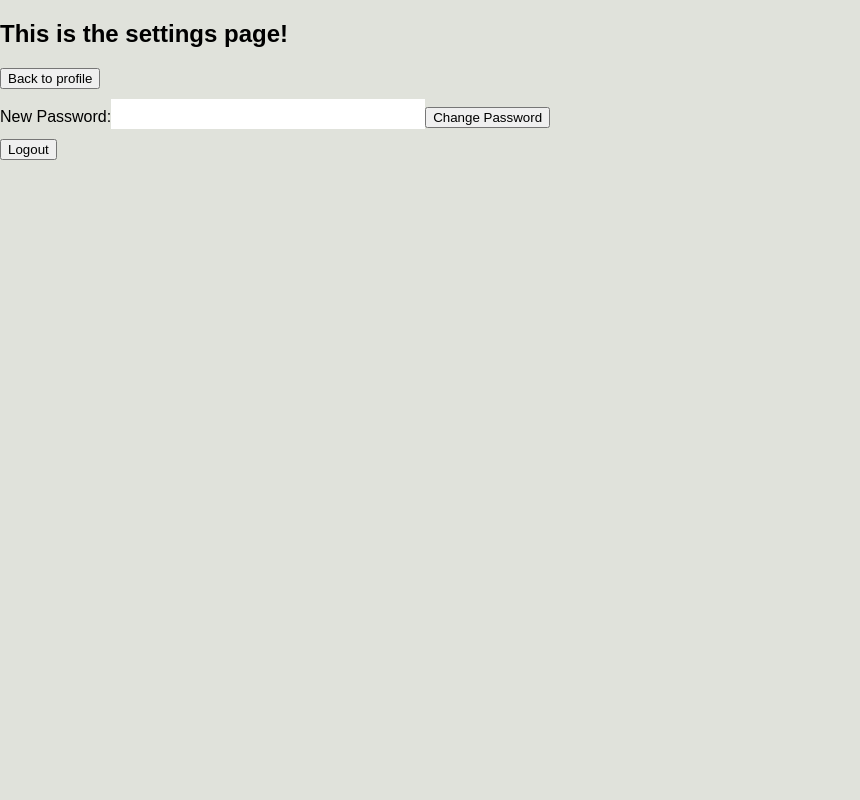
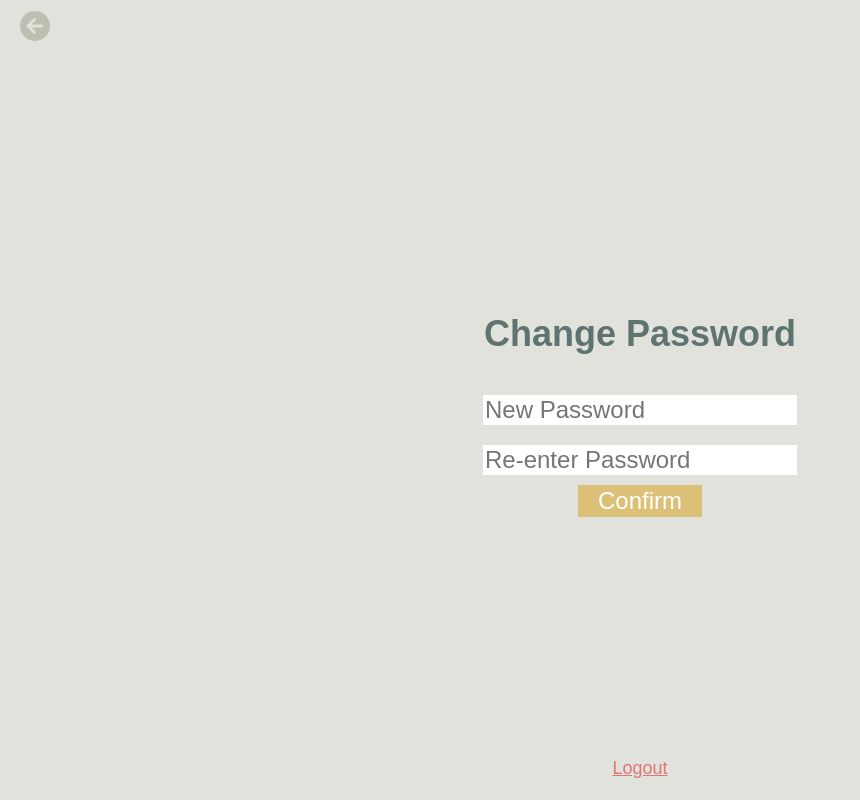
Before and after one commit to renderGUI/account-authentication, a React (Create React App) app: page /settings in a window 1280 px wide. Shown: the whole page, without its empty margins (0-860 px from the left). Built offline with nearby package versions, Linux system fonts and the light colour scheme; no server answers; sample sign-in values are in the browser's storage.

Commit message:
Add settings page styling

```diff
--- a/src/_config.scss
+++ b/src/_config.scss
@@ -13,7 +13,7 @@ $heading: #5f7470;
   text-align: center;
 }
 
-@mixin toggleFormText {
+@mixin clickableText {
   border: none;
   background-color: transparent;
   color: $contrast;
--- a/src/pages/LogIn.module.scss
+++ b/src/pages/LogIn.module.scss
@@ -18,5 +18,5 @@ input {
 }
 
 .toggleFormText {
-  @include config.toggleFormText;
+  @include config.clickableText;
 }
--- a/src/pages/Profile.js
+++ b/src/pages/Profile.js
@@ -18,7 +18,7 @@ const Profile = () => {
   return (
     <div className={classes.container}>
       <nav>
-        <Link className={classes.homeButton} to="/">
+        <Link className={classes.backButton} to="/">
           <FontAwesomeIcon icon={faCircleArrowLeft} />
         </Link>
       </nav>
--- a/src/pages/Profile.module.scss
+++ b/src/pages/Profile.module.scss
@@ -9,7 +9,7 @@
   }
 }
 
-.homeButton {
+.backButton {
   @include config.navigationButton;
 }
 
--- a/src/pages/Settings.js
+++ b/src/pages/Settings.js
@@ -1,15 +1,14 @@
 import { useRef } from "react";
-import { useNavigate } from "react-router-dom";
+import { useNavigate, Link } from "react-router-dom";
 import { useAuth } from "../contexts/auth-context";
+import classes from "./Settings.module.scss";
+import { FontAwesomeIcon } from "@fortawesome/react-fontawesome";
+import { faCircleArrowLeft } from "@fortawesome/free-solid-svg-icons";
 
 const Settings = () => {
   const enteredNewPasswordRef = useRef();
   const { logout, changePassword, currentUser } = useAuth();
   const navigate = useNavigate();
-
-  const clickHandler = () => {
-    navigate("/profile");
-  };
 
   const submitHandler = async (e) => {
     e.preventDefault();
@@ -28,23 +27,46 @@ const Settings = () => {
   };
 
   return (
+    <div className={classes.container}>
+      <nav>
+        <Link className={classes.backButton} to="/profile">
+          <FontAwesomeIcon icon={faCircleArrowLeft} />
+        </Link>
+      </nav>
+      <h2>Change Password</h2>
+      <form onSubmit={submitHandler}>
         <div>
-      <h2>This is the settings page!</h2>
-      <button type="button" onClick={clickHandler}>
-        Back to profile
-      </button>
-      <form onSubmit={submitHandler}>
-        <label htmlFor="newPasswordInput">New Password:</label>
           <input
             id="newPasswordInput"
             type="password"
             ref={enteredNewPasswordRef}
+            placeholder="New Password"
           ></input>
-        <button type="submit">Change Password</button>
+        </div>
+
+        <div>
+          <input
+            id="newPasswordInput"
+            type="password"
+            ref={enteredNewPasswordRef}
+            placeholder="Re-enter Password"
+          ></input>
+        </div>
+
+        <button className={classes.changePasswordButton} type="submit">
+          Confirm
+        </button>
       </form>
-      <button type="button" onClick={logoutHandler}>
+
+      <footer>
+        <button
+          className={classes.logoutButton}
+          type="button"
+          onClick={logoutHandler}
+        >
           Logout
         </button>
+      </footer>
     </div>
   );
 };
--- /dev/null
+++ b/src/pages/Settings.module.scss
@@ -0,0 +1,44 @@
+@use "../config";
+
+.container {
+  @include config.centeredContent;
+
+  nav {
+    @include config.navigationBar;
+    justify-content: flex-start;
+  }
+
+  h2 {
+    color: config.$heading;
+    font-size: 2.25rem;
+  }
+}
+
+.backButton {
+  @include config.navigationButton;
+}
+
+input {
+  @include config.inputField;
+}
+
+.changePasswordButton {
+  @include config.button;
+}
+
+.logoutButton {
+  @include config.clickableText;
+  color: #dd7777;
+  text-decoration: underline;
+}
+
+footer {
+  position: absolute;
+  bottom: 0;
+  display: flex;
+  justify-content: center;
+  align-items: center;
+  width: 100%;
+  padding-top: 10px;
+  padding-bottom: 10px;
+}
--- a/src/pages/SignUp.module.scss
+++ b/src/pages/SignUp.module.scss
@@ -18,5 +18,5 @@ input {
 }
 
 .toggleFormText {
-  @include config.toggleFormText;
+  @include config.clickableText;
 }
```
Lines whose indentation alone changed are shown as unchanged.
